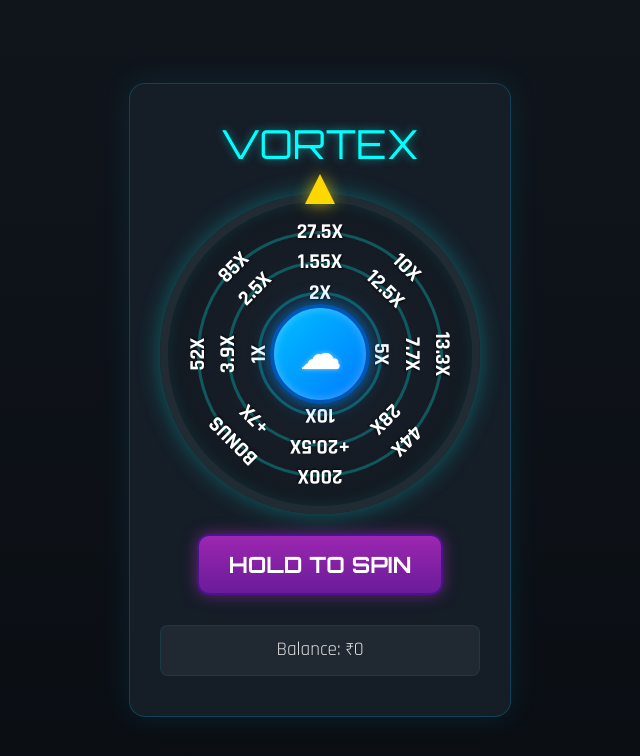
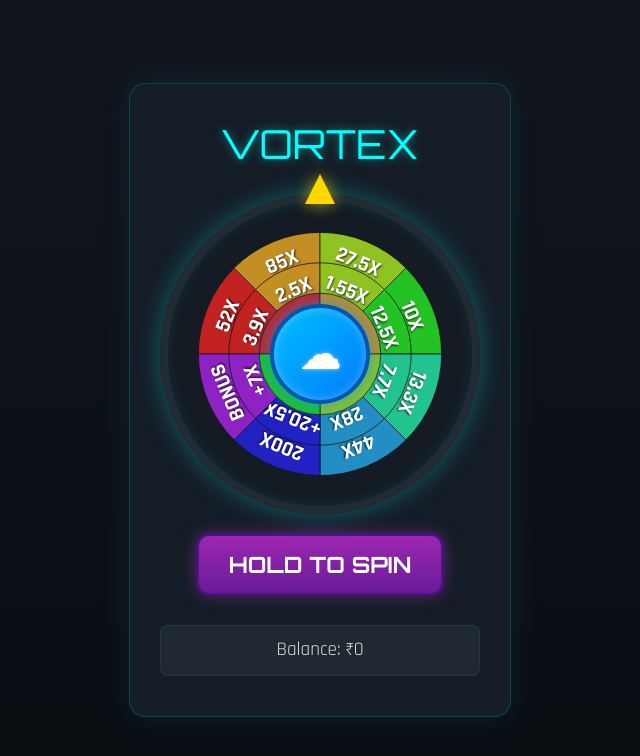
Before and after one commit to saywowtech/vortex-demo, a React (Create React App) app: page / in a window 1280 px wide. Shown: the top 756 px of the page, without its empty margins (320-960 px from the left). Built offline with nearby package versions, Linux system fonts and the light colour scheme.

Commit message:
Update App.js

```diff
--- a/src/App.js
+++ b/src/App.js
@@ -1,6 +1,6 @@
-// App.js - Multi-Ring Vortex Spinner (All 3 Rings, Visible Circles + Independent Spin)
+// App.js – Vortex 3-Ring Spinner with Proper Segments and Arrow
 
-import React, { useState, useRef } from 'react';
+import React, { useState } from 'react';
 import './Wheel.css';
 
 const outerSegments = ['52X', '85X', '27.5X', '10X', '13.3X', '44X', '200X', 'BONUS'];
@@ -17,52 +17,75 @@ export default function App() {
   const spin = () => {
     if (spinning) return;
 
-    const randomIndexOuter = Math.floor(Math.random() * outerSegments.length);
-    const randomIndexMiddle = Math.floor(Math.random() * middleSegments.length);
-    const randomIndexInner = Math.floor(Math.random() * innerSegments.length);
+    const randOuter = Math.floor(Math.random() * outerSegments.length);
+    const randMiddle = Math.floor(Math.random() * middleSegments.length);
+    const randInner = Math.floor(Math.random() * innerSegments.length);
 
-    const outerSegAngle = 360 / outerSegments.length;
-    const middleSegAngle = 360 / middleSegments.length;
-    const innerSegAngle = 360 / innerSegments.length;
+    const degOuter = 360 / outerSegments.length;
+    const degMiddle = 360 / middleSegments.length;
+    const degInner = 360 / innerSegments.length;
 
-    const rotationOuter = 360 * 5 + (randomIndexOuter * outerSegAngle) + outerSegAngle / 2;
-    const rotationMiddle = 360 * 5 + (randomIndexMiddle * middleSegAngle) + middleSegAngle / 2;
-    const rotationInner = 360 * 5 + (randomIndexInner * innerSegAngle) + innerSegAngle / 2;
+    const rotateOuter = 360 * 5 + randOuter * degOuter + degOuter / 2;
+    const rotateMiddle = 360 * 5 + randMiddle * degMiddle + degMiddle / 2;
+    const rotateInner = 360 * 5 + randInner * degInner + degInner / 2;
 
-    setAngleOuter(prev => prev + rotationOuter);
-    setAngleMiddle(prev => prev + rotationMiddle);
-    setAngleInner(prev => prev + rotationInner);
+    setAngleOuter(prev => prev + rotateOuter);
+    setAngleMiddle(prev => prev + rotateMiddle);
+    setAngleInner(prev => prev + rotateInner);
     setSpinning(true);
 
     setTimeout(() => {
       setSpinning(false);
-      setResult(`${outerSegments[randomIndexOuter]} | ${middleSegments[randomIndexMiddle]} | ${innerSegments[randomIndexInner]}`);
+      setResult(`${outerSegments[randOuter]} | ${middleSegments[randMiddle]} | ${innerSegments[randInner]}`);
     }, 4000);
   };
 
-  const renderRing = (segments, radius, angle, ringClass) => (
-    <g transform={`rotate(${angle}, 100, 100)`} className={`ring ${ringClass}`}>
-      <circle cx="100" cy="100" r={radius} fill="none" stroke="#00ffff44" strokeWidth="2" />
+  const drawSegments = (segments, radius, ringClass, angle) => {
+    const anglePer = 360 / segments.length;
+    return (
+      <g
+        transform={`rotate(${angle}, 100, 100)`}
+        className={`ring ${ringClass}`}
+      >
         {segments.map((label, i) => {
-        const r = (360 / segments.length) * i;
-        const x = 100 + radius * Math.cos((r - 90) * Math.PI / 180);
-        const y = 100 + radius * Math.sin((r - 90) * Math.PI / 180);
+          const startAngle = i * anglePer;
+          const endAngle = (i + 1) * anglePer;
+          const largeArc = anglePer > 180 ? 1 : 0;
+          const x1 = 100 + radius * Math.cos((Math.PI / 180) * (startAngle - 90));
+          const y1 = 100 + radius * Math.sin((Math.PI / 180) * (startAngle - 90));
+          const x2 = 100 + radius * Math.cos((Math.PI / 180) * (endAngle - 90));
+          const y2 = 100 + radius * Math.sin((Math.PI / 180) * (endAngle - 90));
+
+          const pathData = `
+            M 100 100
+            L ${x1} ${y1}
+            A ${radius} ${radius} 0 ${largeArc} 1 ${x2} ${y2}
+            Z
+          `;
+
+          const midAngle = (startAngle + endAngle) / 2;
+          const textX = 100 + (radius - 15) * Math.cos((midAngle - 90) * Math.PI / 180);
+          const textY = 100 + (radius - 15) * Math.sin((midAngle - 90) * Math.PI / 180);
+
           return (
+            <g key={i}>
+              <path d={pathData} fill={`hsl(${i * 40}, 70%, 45%)`} stroke="#111" strokeWidth="0.5" />
               <text
-            key={i}
-            x={x}
-            y={y}
+                x={textX}
+                y={textY}
                 textAnchor="middle"
                 alignmentBaseline="middle"
-            transform={`rotate(${r}, ${x}, ${y})`}
-            className={`ring-text ring-${radius}`}
+                transform={`rotate(${midAngle}, ${textX}, ${textY})`}
+                className="segment-text"
               >
                 {label}
               </text>
+            </g>
           );
         })}
       </g>
     );
+  };
 
   return (
     <div className="vortex-container">
@@ -70,10 +93,10 @@ export default function App() {
       <div className="wheel-wrapper">
         <div className="pointer" />
         <div className="wheel">
-          <svg className="wheel-svg" viewBox="0 0 200 200">
-            {renderRing(outerSegments, 80, angleOuter, 'outer-ring')}
-            {renderRing(middleSegments, 60, angleMiddle, 'middle-ring')}
-            {renderRing(innerSegments, 40, angleInner, 'inner-ring')}
+          <svg viewBox="0 0 200 200" className="wheel-svg">
+            {drawSegments(outerSegments, 80, 'outer', angleOuter)}
+            {drawSegments(middleSegments, 60, 'middle', angleMiddle)}
+            {drawSegments(innerSegments, 40, 'inner', angleInner)}
           </svg>
         </div>
         <div className="center-button">☁</div>
```
Lines whose indentation alone changed are shown as unchanged.
